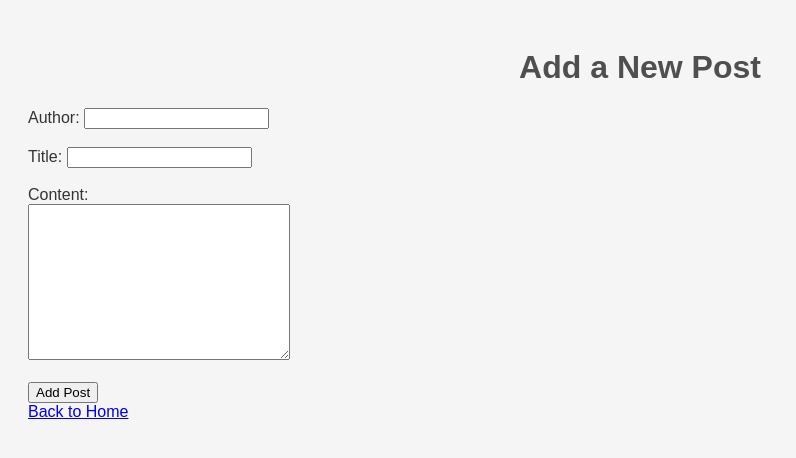
After one commit to ChristianMatuszak/Masterblog, a Flask app: page /add in a window 1280 px wide. The commit adds this page. Shown: the top 458 px of the page, without its empty margins (0-796 px from the left). Run offline with Flask 3, Linux system fonts and the light colour scheme.

Commit message:
feat: Added add route and template
- Added add.html template
- Added button to add a new post ti index.html
- Added add route
- Added validation add() and load to check for duplicated id's
- Added function to get the nex id and an id_exists function to check of the given id already exists to prevent duplicates

- Added Docstrings to every function
- Moved post.json to new folder data for readability

```diff
--- a/app.py
+++ b/app.py
@@ -1,16 +1,115 @@
 import json
-from flask import Flask, render_template
+
+from flask import request, Flask, render_template, redirect
 
 app = Flask(__name__)
 
+
 def load_posts():
-    with open("post.json", "r") as file:
-        return json.load(file)
+    """
+    Loads all blog posts from the JSON storage file.
+    This function reads the 'data/post.json' file and parses the content as JSON.
+    It also performs a validation step to ensure all blog posts have unique IDs.
+    If duplicate IDs are found, a ValueError is raised to prevent data conflicts.
+
+    Returns:
+        list[dict]: A list of blog posts, where each post is a dictionary
+                    containing 'id', 'author', 'title', and 'content'.
+    Raises:
+        ValueError: If duplicate post IDs are detected in the data.
+    """
+    with open("data/post.json", "r") as file:
+        posts = json.load(file)
+
+    ids = [post["id"] for post in posts]
+    if len(ids) != len(set(ids)):
+        raise ValueError("Duplicate IDs found in posts")
+
+    return posts
+
 
 @app.route('/')
 def index():
+    """
+    Handles the home page route ('/') of the blog application.
+    This function retrieves all blog posts from the storage file using `load_posts()`
+    and renders the 'index.html' template, passing the list of posts to be displayed
+    on the home page.
+
+    Returns:
+        str: Rendered HTML of the home page with all blog posts listed.
+    """
     blog_posts = load_posts()
     return render_template("index.html", posts=blog_posts)
 
+
+@app.route('/add', methods=['GET', 'POST'])
+def add():
+    """
+    Handles the route for adding a new blog post ('/add').
+
+    On a GET request, this function renders the 'add.html' template containing
+    the post submission form. On a POST request, it processes the form data,
+    assigns a new unique ID to the post, appends it to the existing list,
+    and saves the updated list back to the JSON file. The user is then redirected
+    to the home page.
+
+    Returns:
+        str or Response: The add post form page (GET), or a redirect response to the home page (POST).
+    """
+    if request.method == "POST":
+        blog_posts = load_posts()
+        new_id = get_next_id()
+
+        while id_exists(new_id, blog_posts):
+            new_id += 1
+
+        new_post = {
+            "id": get_next_id(),
+            "author": request.form["author"],
+            "title": request.form["title"],
+            "content": request.form["content"],
+        }
+
+        blog_posts.append(new_post)
+
+        with open("data/post.json", "w") as file:
+            json.dump(blog_posts, file, indent=4)  # type: ignore
+        return redirect("/")
+    else:
+        return render_template("add.html")
+
+
+def get_next_id():
+    """
+    Calculates the next available unique ID for a new blog post.
+    This function loads all existing blog posts and determines the highest
+    existing ID. It returns the next consecutive integer as the new ID.
+    If no posts exist, it returns 1 as the starting ID.
+
+    Returns:
+        int: The next available ID for a new post.
+    """
+    posts = load_posts()
+    if posts:
+        return max(post["id"] for post in posts) + 1
+    return 1
+
+
+def id_exists(post_id, posts):
+    """
+    Checks if a given ID already exists in the list of blog posts.
+    This utility function is used to ensure that each new post receives a
+    unique ID. It searches through all posts to verify ID uniqueness.
+
+    Args:
+        post_id (int): The ID to check for existence.
+        posts (list[dict]): A list of existing blog post dictionaries.
+    Returns:
+        bool: True if the ID already exists in the list, False otherwise.
+    """
+    return any(post["id"] == post_id for post in posts)
+
+
 if __name__ == '__main__':
     app.run(host="0.0.0.0", port=5000, debug=True)
--- /dev/null
+++ b/templates/add.html
@@ -0,0 +1,25 @@
+<!DOCTYPE html>
+<html lang="en">
+<head>
+    <meta charset="UTF-8">
+    <meta name="viewport" content="width=device-width, initial-scale=1.0">
+    <title>Add Post</title>
+    <link rel="stylesheet" href="{{ url_for('static', filename='style.css') }}">
+</head>
+<body>
+    <h1>Add a New Post</h1>
+    <form method="POST" action="{{ url_for('add') }}">
+
+        <label for="author">Author:</label>
+        <input type="text" id="author" name="author" required><br><br>
+
+        <label for="title">Title:</label>
+        <input type="text" id="title" name="title" required><br><br>
+
+        <label for="content">Content:</label><br>
+        <textarea id="content" name="content" rows="10" cols="30" required></textarea><br><br>
+
+        <button type="submit">Add Post</button>
+    </form>
+    <a href="{{ url_for('index') }}">Back to Home</a>
+</body>
--- a/templates/index.html
+++ b/templates/index.html
@@ -23,5 +23,8 @@
         <p><em>Written by ...</em></p>
         <p>Post content</p>
     </div>
+    <a href="/add">
+    <button type="button">➕ Add New Post</button>
+    </a>
 </body>
 </html>
```
Also changed, not shown: data/post.json (renamed from post.json).
